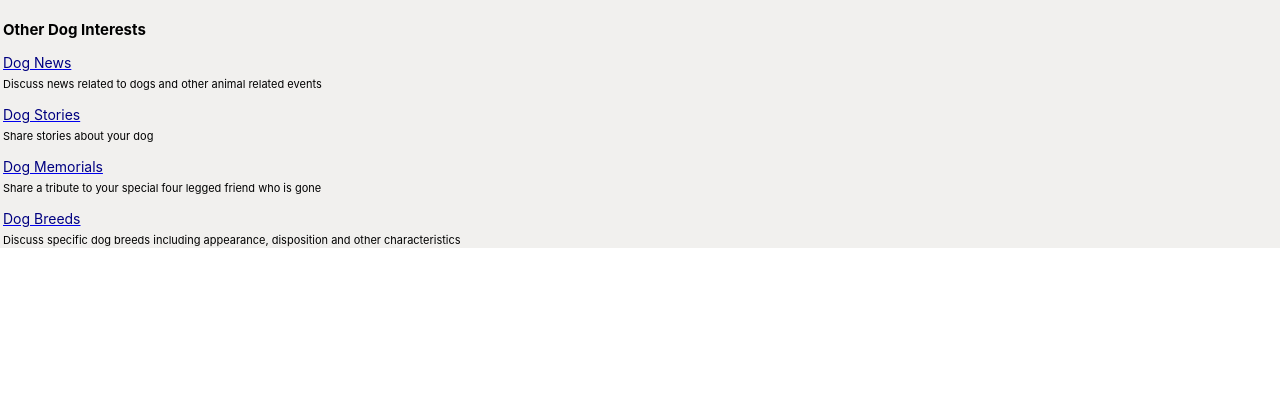
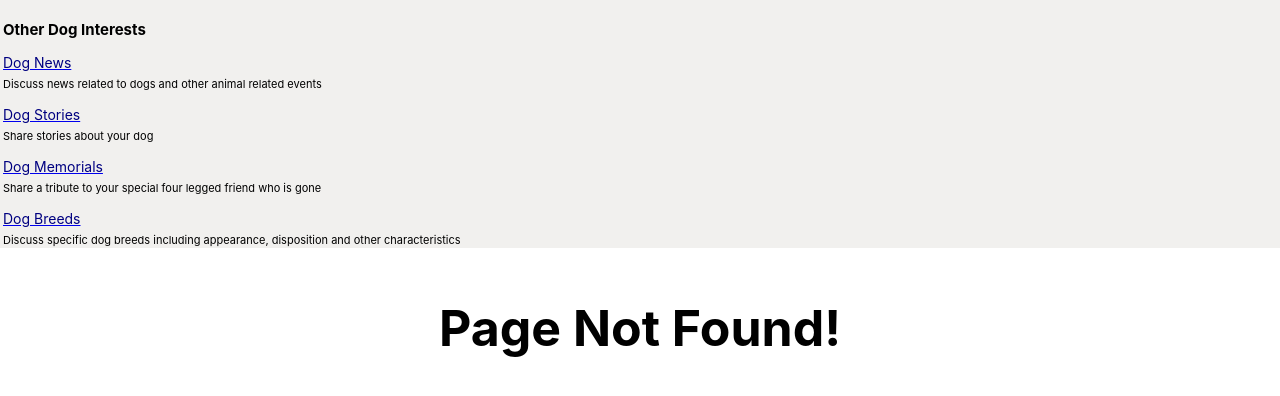
Before and after one commit to navin1551/doggy-dialogue-app, a React (Create React App) app: page / in a window 1280 px wide. Shown: the part 1013-1409 px from the top of the page. Built offline with nearby package versions, Linux system fonts and the light colour scheme; no server answers.

Commit message:
added NotFoundPage, about to implement redirect

```diff
--- a/src/App.js
+++ b/src/App.js
@@ -15,6 +15,7 @@ import Store from "./Store";
 import DoggyContext from "./DoggyContext";
 import LoginForm from "./components/LoginForm";
 import NavBar from "./components/NavBar";
+import NotFoundPage from "./components/NotFoundPage";
 import ErrorBoundary from "./ErrorBoundary";
 
 export default class App extends React.Component {
@@ -144,6 +145,7 @@ export default class App extends React.Component {
                 <Route path="/new-post" component={AddNewPost} />
                 <Route path="/edit-post/:postId" component={EditPost} />
                 <Route path="/edit-reply/:replyId" component={EditReply} />
+                <Route component={NotFoundPage} />
               </ErrorBoundary>
             </Switch>
           </main>
--- /dev/null
+++ b/src/components/NotFoundPage.css
@@ -0,0 +1,5 @@
+.not-found-page-area {
+  text-align: center;
+  font-size: 50px;
+  font-weight: bolder;
+}
--- /dev/null
+++ b/src/components/NotFoundPage.js
@@ -0,0 +1,12 @@
+import React from "react";
+import "./NotFoundPage.css";
+
+export default class NotFoundPage extends React.Component {
+  render() {
+    return (
+      <div className="not-found-page-area">
+        <p>Page Not Found!</p>
+      </div>
+    );
+  }
+}
```
